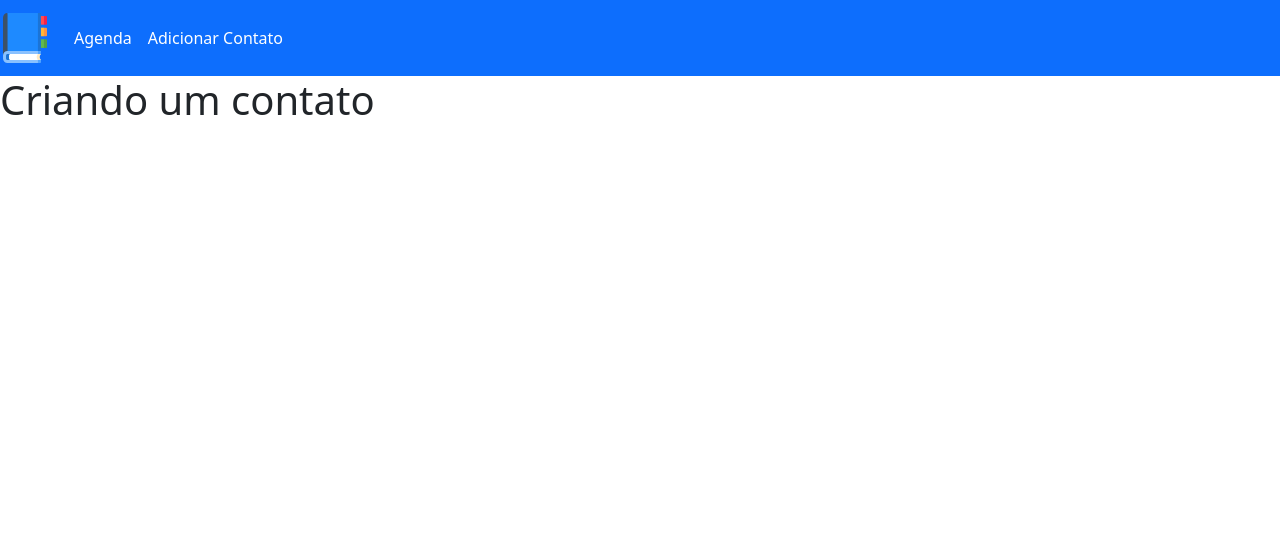
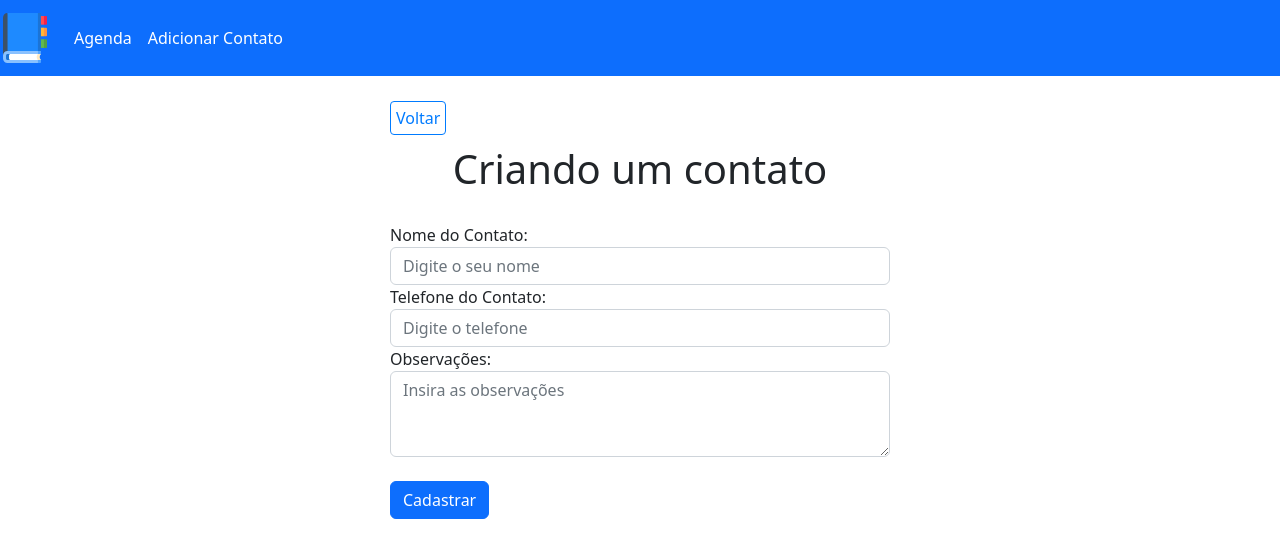
Before and after one commit to gabrielestefono/agenda, a PHP site: page //create.php in a window 1280 px wide. Shown: the top 558 px of the page. Run offline with PHP 8.4, Linux system fonts and the light colour scheme; tables that the repository leaves empty or names only in its code hold one stand-in row (values such as "Sample post"); some libraries are stand-ins or nearby versions.

Commit message:
Criando Contatos

```diff
--- a/config/process.php
+++ b/config/process.php
@@ -2,15 +2,89 @@
 session_start();
 
 include_once("connection.php");
+
 include_once("url.php");
 
-$contacts = [];
+$data = $_POST;
 
-$query = "SELECT * FROM contacts";
+if(!empty($data)){
+    // Modificações do banco
 
-$stmt = $conn->prepare($query);
+    print_r($data);
 
-$stmt->execute();
+    // Criar contato
 
-$contacts = $stmt->fetchAll();
+    if($data["type"] === "create"){
+
+        $name = $data["name"];
+
+        $phone = $data["phone"];
+
+        $observations = $data["observations"];
+
+        $query = "INSERT INTO contacts (name, phone, observations) values (:name, :phone, :observations)";
+
+        $stmt = $conn->prepare($query);
+
+        $stmt->bindParam(":name", $name);
+
+        $stmt->bindParam(":phone", $phone);
+
+        $stmt->bindParam(":observations", $observations);
+
+        try{
+
+            $stmt->execute();
+            $_SESSION["msg"] = "Contato criado com sucesso!";
+
+        }catch(PDOExceptions $e){
+            $error = $e->getMessage();
+            echo "erro: $error";
+        }
+    }
+    //redirect HOME
+    header("location: " . $BASE_URL . "../index.php");
+
+}else{
+
+    //SELEÇÃO DE DADOS
+
+    $id = [];
+
+    if(!empty($_GET)){
+
+        $id = $_GET["id"];
+    }
+
+    if(!empty($id)){
+
+        //retorna dados de um contato
+
+        $query = "SELECT * FROM contacts WHERE id = :id";
+
+        $stmt = $conn->prepare($query);
+
+        $stmt->bindParam(":id", $id);
+
+        $stmt->execute();
+
+        $contact = $stmt->fetch();
+
+    } else {
+
+        // Retorna contatos
+        $contacts = [];
+
+        $query = "SELECT * FROM contacts";
+
+        $stmt = $conn->prepare($query);
+
+        $stmt->execute();
+
+        $contacts = $stmt->fetchAll();
+    }
+}
+
+$conn=null;
+
 ?>
--- a/create.php
+++ b/create.php
@@ -1,7 +1,26 @@
 <?php
     include_once("templates/header.php");
+    include_once("templates/backbtn.php");
 ?>
-<h1>Criando um contato</h1>
+<div class="container">
+    <h1 id="main-title">Criando um contato</h1>
+    <form action="<?=$BASE_URL?>config/process.php" method="POST" id="create-form">
+        <input type="hidden" name="type" value="create">
+        <div class="form-group">
+            <label for="name"> Nome do Contato:</label>
+            <input type="text" class="form-control" id="name" name="name" placeholder="Digite o seu nome" required>
+        </div>
+        <div class="form-group">
+            <label for="phone"> Telefone do Contato:</label>
+            <input type="text" class="form-control" id="phone" name="phone" placeholder="Digite o telefone" required>
+        </div>
+        <div class="form-group">
+            <label for="observations"> Observações:</label>
+            <textarea type="text" class="form-control" id="observations" name="observations" placeholder="Insira as observações" rows=3></textarea>
+        </div>
+        <button type="submit" class="btn btn-primary">Cadastrar</button>
+    </form>
+</div>
 <?php
     include_once("templates/footer.php");
 ?>
--- a/css/styles.css
+++ b/css/styles.css
@@ -66,3 +66,42 @@
     margin: 0 auto;
     margin-top: 30px;
 }
+
+/* Contatos Individuais*/
+#view-contact-container{
+    width: 500px;
+    margin: 0 auto;
+}
+
+.bold{
+    font-weight: bold;
+}
+
+#back-link-container{
+    display: block;
+    width: 500px;
+    margin: 30px auto 0;
+}
+
+#back-link{
+    border: 1px solid #007bff;
+    color: #007bff;
+    border-radius: 4px;
+    padding: 5px;
+    text-decoration: none;
+}
+
+#back-link:hover{
+    text-decoration: none;
+}
+
+.btn{
+    margin-top: 1.5rem;
+}
+
+/* CREATE */
+
+#create-form, #edit-form{
+    width: 500px;
+    margin: 0 auto;
+}
--- a/index.php
+++ b/index.php
@@ -26,7 +26,7 @@
                             <td scope="row"><?=$contact['name']?></td>
                             <td scope="row"><?=$contact['phone']?></td>
                             <td class="actions">
-                                <a href="#"><i class="fas fa-eye check-icon"></i></a>
+                                <a href="<?=$BASE_URL?>show.php?id=<?=$contact['id']?>"><i class="fas fa-eye check-icon"></i></a>
                                 <a href="#"><i class="far fa-edit edit-icon"></i></a>
                                 <button type="submit" class="delete-btn"><i class="fas fa-times delete-icon"></i></button>
                             </td>
--- /dev/null
+++ b/templates/backbtn.php
@@ -0,0 +1,3 @@
+<div id="back-link-container">
+    <a href="<?=$BASE_URL?>index.php" id="back-link">Voltar</a>
+</div>
```
Also changed, not shown: show.php (added, +17 -0 lines).
